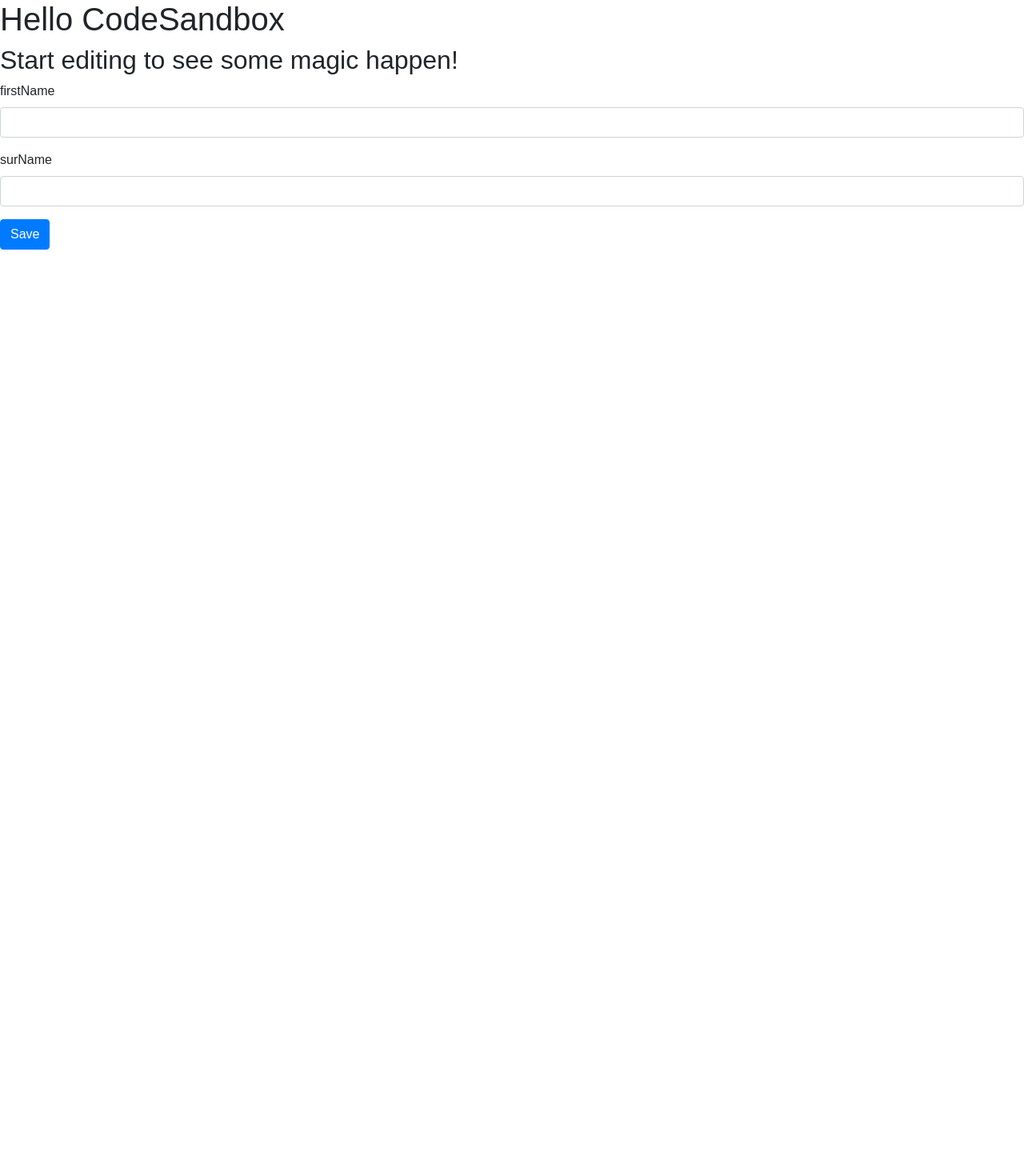
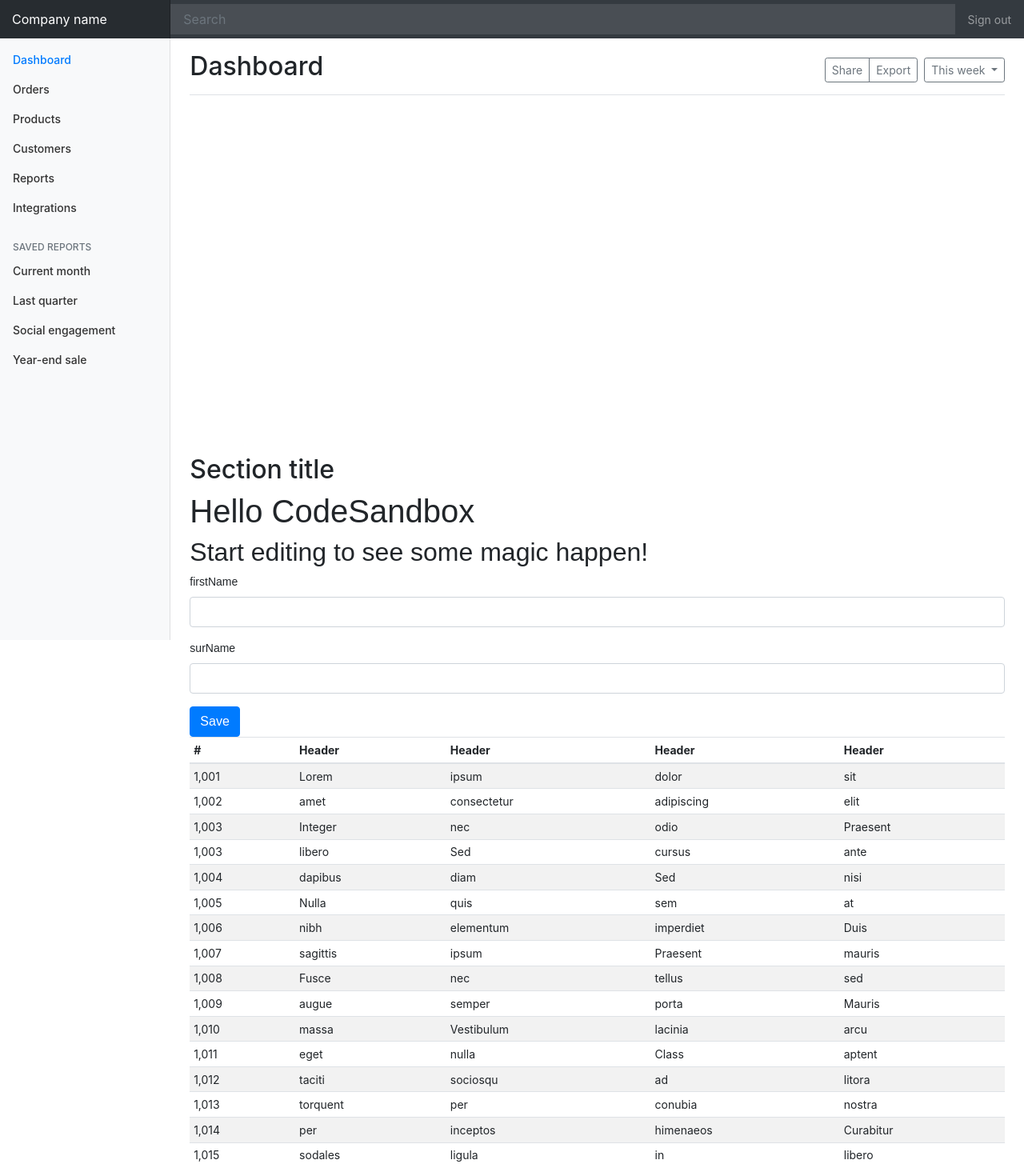
Before and after one commit to taipan-ouch/Meta, a React (Create React App) app: page / in a window 1280 px wide. Shown: the top 1470 px of the page at 80% size. Before the commit the page ends 800 px from the top, so only its background shows below. Built offline with nearby package versions, Linux system fonts and the light colour scheme.

Commit message:
feat
basic ui

```diff
--- /dev/null
+++ b/public/dashboard.css
@@ -0,0 +1,93 @@
+body {
+    font-size: .875rem;
+}
+
+.feather {
+    width: 16px;
+    height: 16px;
+    vertical-align: text-bottom;
+}
+
+/*
+ * Sidebar
+ */
+
+.sidebar {
+    position: fixed;
+    top: 0;
+    bottom: 0;
+    left: 0;
+    z-index: 100; /* Behind the navbar */
+    padding: 0;
+    box-shadow: inset -1px 0 0 rgba(0, 0, 0, .1);
+}
+
+.sidebar-sticky {
+    position: -webkit-sticky;
+    position: sticky;
+    top: 48px; /* Height of navbar */
+    height: calc(100vh - 48px);
+    padding-top: .5rem;
+    overflow-x: hidden;
+    overflow-y: auto; /* Scrollable contents if viewport is shorter than content. */
+}
+
+.sidebar .nav-link {
+    font-weight: 500;
+    color: #333;
+}
+
+.sidebar .nav-link .feather {
+    margin-right: 4px;
+    color: #999;
+}
+
+.sidebar .nav-link.active {
+    color: #007bff;
+}
+
+.sidebar .nav-link:hover .feather,
+.sidebar .nav-link.active .feather {
+    color: inherit;
+}
+
+.sidebar-heading {
+    font-size: .75rem;
+    text-transform: uppercase;
+}
+
+/*
+ * Navbar
+ */
+
+.navbar-brand {
+    padding-top: .75rem;
+    padding-bottom: .75rem;
+    font-size: 1rem;
+    background-color: rgba(0, 0, 0, .25);
+    box-shadow: inset -1px 0 0 rgba(0, 0, 0, .25);
+}
+
+.navbar .form-control {
+    padding: .75rem 1rem;
+    border-width: 0;
+    border-radius: 0;
+}
+
+.form-control-dark {
+    color: #fff;
+    background-color: rgba(255, 255, 255, .1);
+    border-color: rgba(255, 255, 255, .1);
+}
+
+.form-control-dark:focus {
+    border-color: transparent;
+    box-shadow: 0 0 0 3px rgba(255, 255, 255, .25);
+}
+
+/*
+ * Utilities
+ */
+
+.border-top { border-top: 1px solid #e5e5e5; }
+.border-bottom { border-bottom: 1px solid #e5e5e5; }
--- a/public/index.html
+++ b/public/index.html
@@ -25,13 +25,251 @@
       Learn how to configure a non-root public URL by running `npm run build`.
     -->
 	<title>React App</title>
+	<link href="dashboard.css" rel="stylesheet">
 </head>
 
 <body>
 	<noscript>
 		You need to enable JavaScript to run this app.
 	</noscript>
-	<div id="root"></div>
+	<nav class="navbar navbar-dark sticky-top bg-dark flex-md-nowrap p-0">
+		<a class="navbar-brand col-sm-3 col-md-2 mr-0" href="#">Company name</a>
+		<input class="form-control form-control-dark w-100" type="text" placeholder="Search" aria-label="Search">
+		<ul class="navbar-nav px-3">
+			<li class="nav-item text-nowrap">
+				<a class="nav-link" href="#">Sign out</a>
+			</li>
+		</ul>
+	</nav>
+
+	<div class="container-fluid">
+		<div class="row">
+			<nav class="col-md-2 d-none d-md-block bg-light sidebar">
+				<div class="sidebar-sticky">
+					<ul class="nav flex-column">
+						<li class="nav-item">
+							<a class="nav-link active" href="#">
+								<span data-feather="home"></span>
+								Dashboard <span class="sr-only">(current)</span>
+							</a>
+						</li>
+						<li class="nav-item">
+							<a class="nav-link" href="#">
+								<span data-feather="file"></span>
+								Orders
+							</a>
+						</li>
+						<li class="nav-item">
+							<a class="nav-link" href="#">
+								<span data-feather="shopping-cart"></span>
+								Products
+							</a>
+						</li>
+						<li class="nav-item">
+							<a class="nav-link" href="#">
+								<span data-feather="users"></span>
+								Customers
+							</a>
+						</li>
+						<li class="nav-item">
+							<a class="nav-link" href="#">
+								<span data-feather="bar-chart-2"></span>
+								Reports
+							</a>
+						</li>
+						<li class="nav-item">
+							<a class="nav-link" href="#">
+								<span data-feather="layers"></span>
+								Integrations
+							</a>
+						</li>
+					</ul>
+
+					<h6 class="sidebar-heading d-flex justify-content-between align-items-center px-3 mt-4 mb-1 text-muted">
+						<span>Saved reports</span>
+						<a class="d-flex align-items-center text-muted" href="#">
+							<span data-feather="plus-circle"></span>
+						</a>
+					</h6>
+					<ul class="nav flex-column mb-2">
+						<li class="nav-item">
+							<a class="nav-link" href="#">
+								<span data-feather="file-text"></span>
+								Current month
+							</a>
+						</li>
+						<li class="nav-item">
+							<a class="nav-link" href="#">
+								<span data-feather="file-text"></span>
+								Last quarter
+							</a>
+						</li>
+						<li class="nav-item">
+							<a class="nav-link" href="#">
+								<span data-feather="file-text"></span>
+								Social engagement
+							</a>
+						</li>
+						<li class="nav-item">
+							<a class="nav-link" href="#">
+								<span data-feather="file-text"></span>
+								Year-end sale
+							</a>
+						</li>
+					</ul>
+				</div>
+			</nav>
+
+			<main role="main" class="col-md-9 ml-sm-auto col-lg-10 pt-3 px-4">
+				<div class="d-flex justify-content-between flex-wrap flex-md-nowrap align-items-center pb-2 mb-3 border-bottom">
+					<h1 class="h2">Dashboard</h1>
+
+					<div class="btn-toolbar mb-2 mb-md-0">
+						<div class="btn-group mr-2">
+							<button class="btn btn-sm btn-outline-secondary">Share</button>
+							<button class="btn btn-sm btn-outline-secondary">Export</button>
+						</div>
+						<button class="btn btn-sm btn-outline-secondary dropdown-toggle">
+							<span data-feather="calendar"></span>
+							This week
+						</button>
+					</div>
+				</div>
+
+				<canvas class="my-4" id="myChart" width="900" height="380"></canvas>
+
+				<h2>Section title</h2>
+				<div id="root"></div>
+				<div class="table-responsive">
+					<table class="table table-striped table-sm">
+						<thead>
+						<tr>
+							<th>#</th>
+							<th>Header</th>
+							<th>Header</th>
+							<th>Header</th>
+							<th>Header</th>
+						</tr>
+						</thead>
+						<tbody>
+						<tr>
+							<td>1,001</td>
+							<td>Lorem</td>
+							<td>ipsum</td>
+							<td>dolor</td>
+							<td>sit</td>
+						</tr>
+						<tr>
+							<td>1,002</td>
+							<td>amet</td>
+							<td>consectetur</td>
+							<td>adipiscing</td>
+							<td>elit</td>
+						</tr>
+						<tr>
+							<td>1,003</td>
+							<td>Integer</td>
+							<td>nec</td>
+							<td>odio</td>
+							<td>Praesent</td>
+						</tr>
+						<tr>
+							<td>1,003</td>
+							<td>libero</td>
+							<td>Sed</td>
+							<td>cursus</td>
+							<td>ante</td>
+						</tr>
+						<tr>
+							<td>1,004</td>
+							<td>dapibus</td>
+							<td>diam</td>
+							<td>Sed</td>
+							<td>nisi</td>
+						</tr>
+						<tr>
+							<td>1,005</td>
+							<td>Nulla</td>
+							<td>quis</td>
+							<td>sem</td>
+							<td>at</td>
+						</tr>
+						<tr>
+							<td>1,006</td>
+							<td>nibh</td>
+							<td>elementum</td>
+							<td>imperdiet</td>
+							<td>Duis</td>
+						</tr>
+						<tr>
+							<td>1,007</td>
+							<td>sagittis</td>
+							<td>ipsum</td>
+							<td>Praesent</td>
+							<td>mauris</td>
+						</tr>
+						<tr>
+							<td>1,008</td>
+							<td>Fusce</td>
+							<td>nec</td>
+							<td>tellus</td>
+							<td>sed</td>
+						</tr>
+						<tr>
+							<td>1,009</td>
+							<td>augue</td>
+							<td>semper</td>
+							<td>porta</td>
+							<td>Mauris</td>
+						</tr>
+						<tr>
+							<td>1,010</td>
+							<td>massa</td>
+							<td>Vestibulum</td>
+							<td>lacinia</td>
+							<td>arcu</td>
+						</tr>
+						<tr>
+							<td>1,011</td>
+							<td>eget</td>
+							<td>nulla</td>
+							<td>Class</td>
+							<td>aptent</td>
+						</tr>
+						<tr>
+							<td>1,012</td>
+							<td>taciti</td>
+							<td>sociosqu</td>
+							<td>ad</td>
+							<td>litora</td>
+						</tr>
+						<tr>
+							<td>1,013</td>
+							<td>torquent</td>
+							<td>per</td>
+							<td>conubia</td>
+							<td>nostra</td>
+						</tr>
+						<tr>
+							<td>1,014</td>
+							<td>per</td>
+							<td>inceptos</td>
+							<td>himenaeos</td>
+							<td>Curabitur</td>
+						</tr>
+						<tr>
+							<td>1,015</td>
+							<td>sodales</td>
+							<td>ligula</td>
+							<td>in</td>
+							<td>libero</td>
+						</tr>
+						</tbody>
+					</table>
+				</div>
+			</main>
+		</div>
+	</div>
 	<!--
       This HTML file is a template.
       If you open it directly in the browser, you will see an empty page.
```
